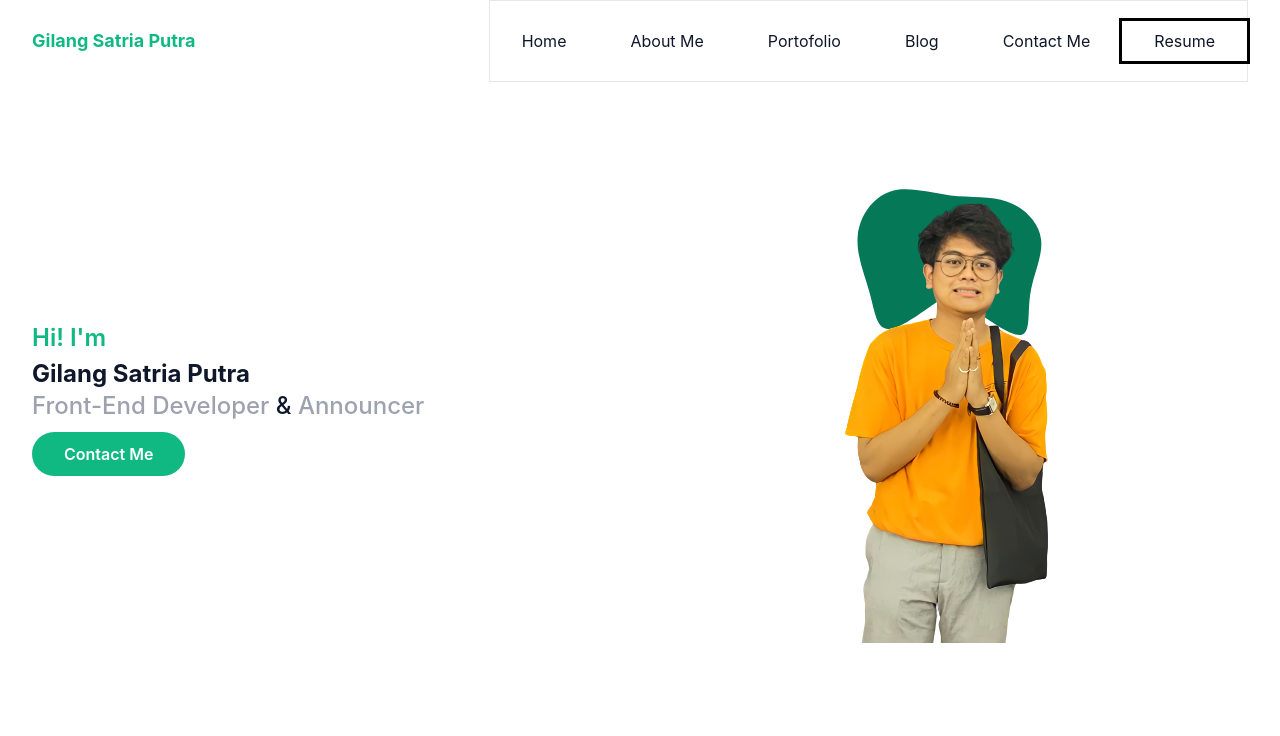
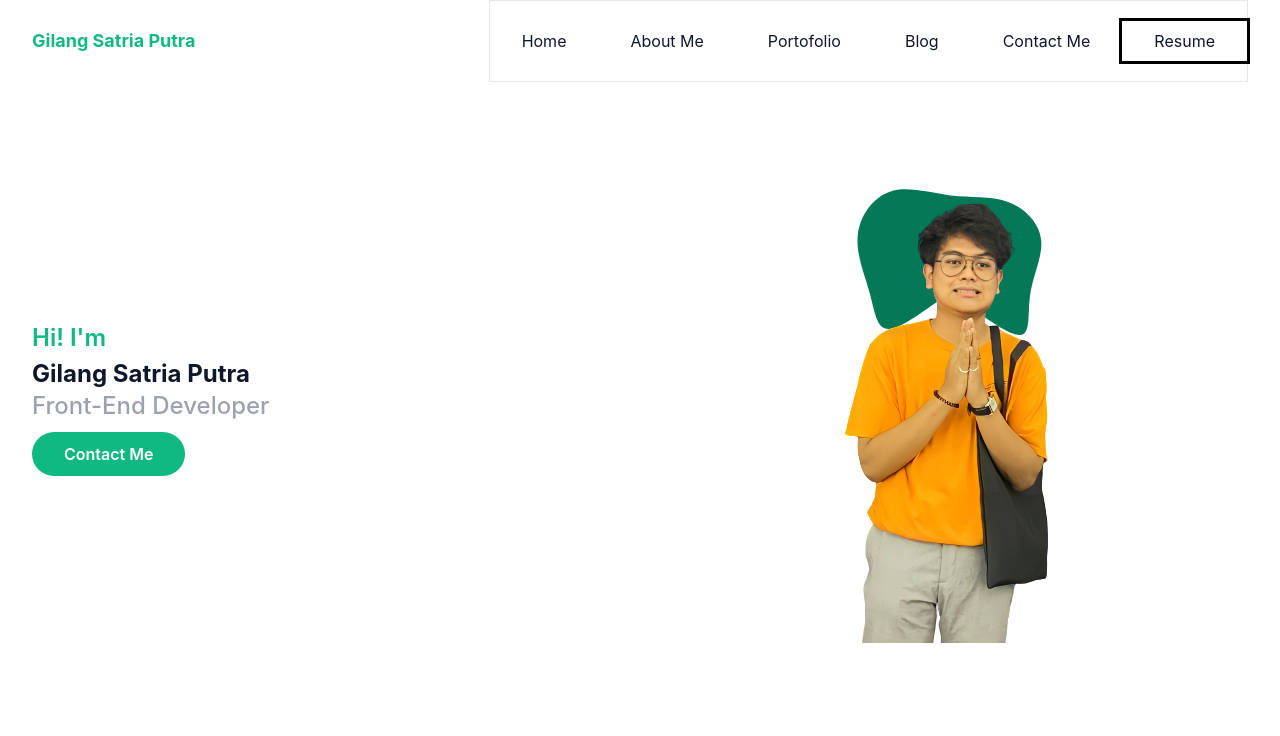
Before and after one commit to gapeee20/My-Portofolio, a website: page index.html in a window 1280 px wide. Shown: the top 736 px of the page. Drawn offline with Linux system fonts and the light colour scheme.

Commit message:
Delete tag 'Announcer'

```diff
--- a/index.html
+++ b/index.html
@@ -68,8 +68,8 @@
                     <h1 class="text-base font-semibold text-primary md:text-xl lg:text-2xl">Hi! I'm
                         <span class="block font-bold text-dark text-4xl mt-1 lg:text-2xl">Gilang Satria Putra</span>
                     </h1>
-                    <h2 class="font-medium text-secondary text-lg mb-5 lg:text-2xl">Front-End Developer
-                        <span class="text-dark">&</span> <span class="text-secondary">Announcer</span>
+                    <h2 class="font-medium text-secondary text-lg mb-5 lg:text-2xl">
+                        Front-End Developer
                     </h2>
 
                     <a href="https://wa.me/6282251193000" target="_blank"
```
